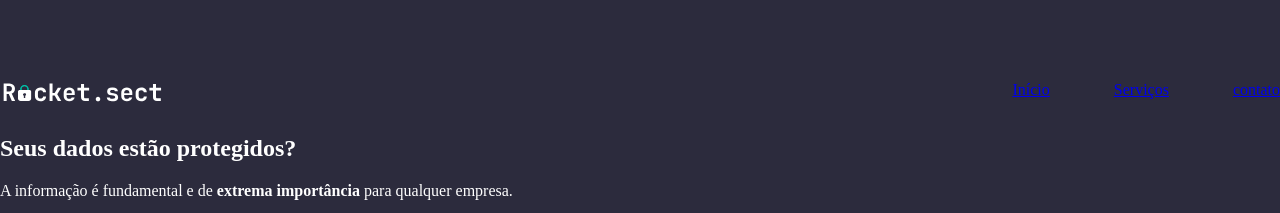
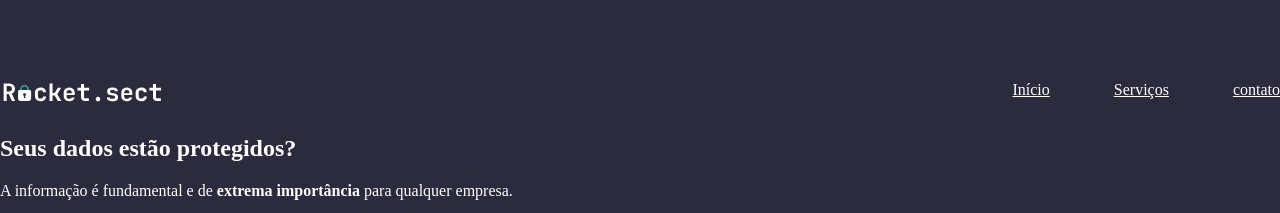
Before and after one commit to Luiz-Gustavo-Machado/Projeto-02, a plain HTML site: page index.html in a window 1280 px wide. Shown: the top 213 px of the page. Drawn offline with Linux system fonts and the light colour scheme.

Commit message:
Update style.css

```diff
--- a/style.css
+++ b/style.css
@@ -1,7 +1,7 @@
 body {
     margin: 0;
     background-color: #2C2B3D;
-    color: white;
+    color: #fff;
 }
 
 .page {
@@ -27,3 +27,8 @@ ul {
 
 
 }
+
+ul li a {
+    color: #fff;
+    text-decoration: none.
+}
```
